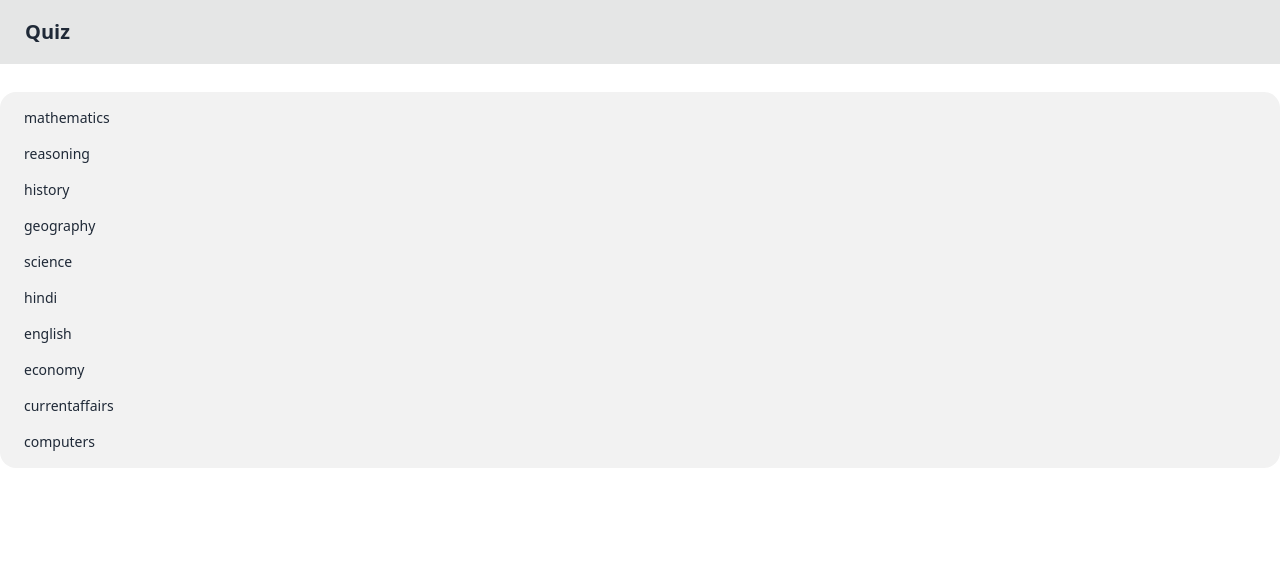
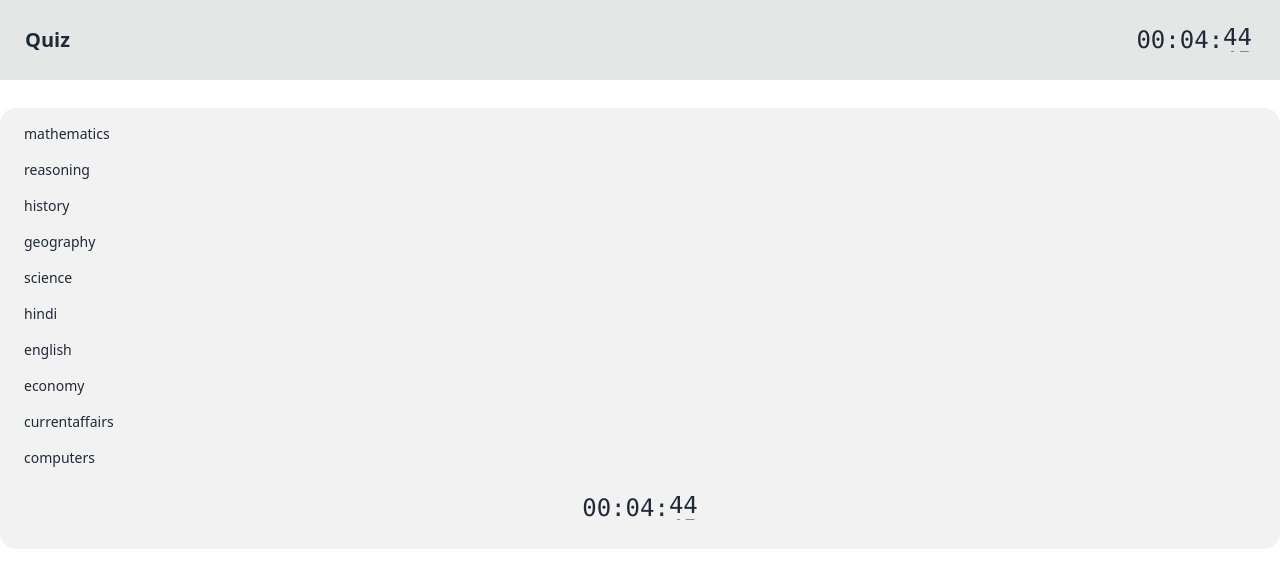
Before and after one commit to Upendrasahu99/prep-sathi-app, a React (Vite) app: page /subjects in a window 1280 px wide. Shown: the top 588 px of the page. Built offline with nearby package versions, Linux system fonts and the light colour scheme.

Commit message:
Add countdown with dummy data

```diff
--- /dev/null
+++ b/src/components/shared/CountdownTimer.tsx
@@ -0,0 +1,46 @@
+import { useState, useEffect } from "react";
+// import { useCountdown } from "../context/CountdownContext"; // Adjust path as needed
+
+const CountdownTimer = () => {
+  // const { inputTime, isActive } = useCountdown();
+  const inputTime= '00:04:49';
+  const isActive = true;
+  const [time, setTime] = useState(0);
+
+  // Convert inputTime (H:M:S) to total seconds when it changes
+  useEffect(() => {
+    if (inputTime) {
+      const [h, m, s] = inputTime.split(":").map(Number);
+      setTime(h * 3600 + m * 60 + s);
+    }
+  }, [inputTime]);
+
+  // Countdown logic
+  useEffect(() => {
+    let timer;
+    if (isActive && time > 0) {
+      timer = setTimeout(() => {
+        setTime((prev) => prev - 1);
+      }, 1000);
+    }
+    return () => clearTimeout(timer);
+  }, [isActive, time]);
+
+  const hours = Math.floor(time / 3600);
+  const minutes = Math.floor((time % 3600) / 60);
+  const seconds = time % 60;
+
+  return (
+    <div className="p-5 text-center">
+
+      {/* Daisy UI Countdown */}
+      <span className="countdown font-mono text-2xl">
+        <span style={{ "--value": hours }}></span>:
+        <span style={{ "--value": minutes }}></span>:
+        <span style={{ "--value": seconds }}></span>
+      </span>
+    </div>
+  );
+};
+
+export default CountdownTimer;
--- a/src/components/shared/Navbar.tsx
+++ b/src/components/shared/Navbar.tsx
@@ -1,9 +1,11 @@
 import React from 'react'
+import CountdownTimer from './CountdownTimer'
 
 const Navbar = () => {
   return (
-    <div className="navbar bg-base-100 bg-base-300 mb-7">
+    <div className="navbar bg-base-100 bg-base-300 mb-7 flex justify-between">
       <a className="btn btn-ghost text-xl">Quiz</a>
+      <CountdownTimer/>
     </div>
   )
 }
--- a/src/pages/Subjects.tsx
+++ b/src/pages/Subjects.tsx
@@ -1,6 +1,7 @@
 import React, {useContext} from 'react'
 import { Link } from 'react-router-dom';
 import { MainContext } from '../contexts/MainContextProvider';
+import CountdownTimer from '../components/shared/CountdownTimer';
 
 const Subjects = () => {
   const {subjects, setSubjectId, setSubject} = useContext(MainContext);
@@ -12,6 +13,8 @@ const Subjects = () => {
             <li key={data.id}><Link to={`/subjects/${data.subject}`} onClick={() =>{setSubjectId(data.id); setSubject(data.subject) }}>{data.subject}</Link></li>
         )
       }
+
+      <CountdownTimer/>
     </ul>
   )
 }
```
